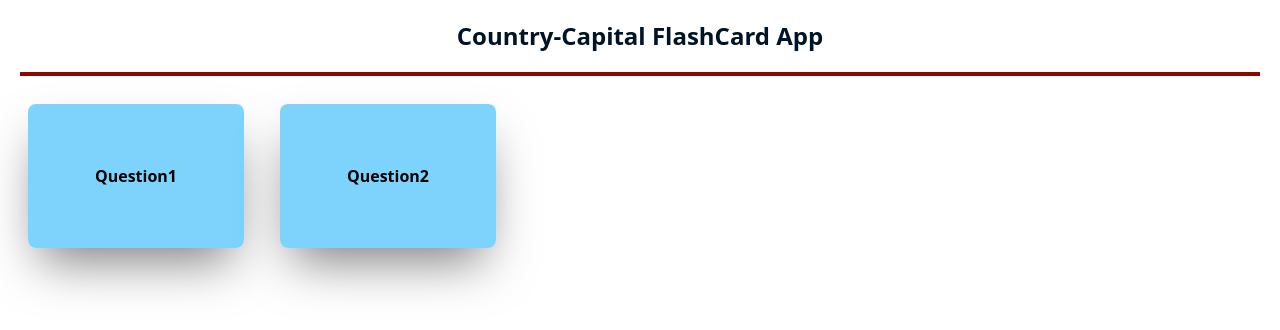
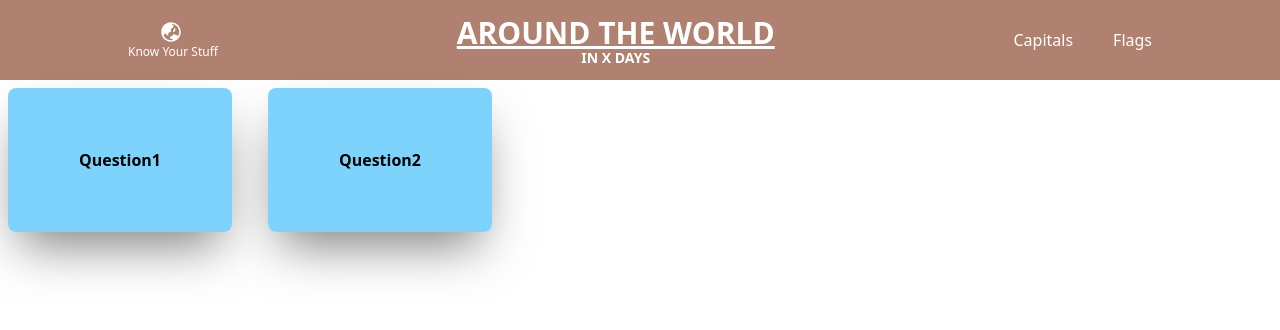
Before and after one commit to AksharaAK/flash-card-app, a React (Create React App) app: page / in a window 1280 px wide. Shown: the top 330 px of the page. Built offline with nearby package versions, Linux system fonts and the light colour scheme; no server answers.

Commit message:
feat: add nav bar

```diff
--- a/src/App.js
+++ b/src/App.js
@@ -1,6 +1,7 @@
 import { useEffect, useState } from "react";
 import FlashCardList from "./Components/FlashCardList";
 import Header from "./Components/Header";
+import GlobeLogo from "./Components/GlobeLogo";
 import SAMPLE from "./data/mock_data";
 import axios from "axios";
 
@@ -37,7 +38,7 @@ export default function App() {
   }, []);
 
   return (
-    <div class="border-box flex h-screen w-screen flex-col overflow-scroll p-5">
+    <div class="border-box flex h-screen w-screen flex-col overflow-scroll">
       <Header />
       <FlashCardList flashcards={flashcards} />
     </div>
--- a/src/Components/Header.jsx
+++ b/src/Components/Header.jsx
@@ -1,10 +1,46 @@
 export const Header = () => {
   return (
-    <div class="mb-5 h-fit w-full border-b-4 border-b-secondary-red pb-5">
-      <h1 class="text-center text-2xl font-bold text-primary-blue">
-        Country-Capital FlashCard App
-      </h1>
-    </div>
+    <nav class="bg-orange-900/60 text-white">
+      <div class="mx-auto max-w-5xl">
+        <div class="flex justify-between">
+          <div>
+            <a href="#" class="flex flex-col items-center py-5">
+              <svg
+                xmlns="http://www.w3.org/2000/svg"
+                viewBox="0 0 24 24"
+                fill="white"
+                class="mr-1 h-6 w-6 "
+              >
+                <path d="M15.75 8.25a.75.75 0 01.75.75c0 1.12-.492 2.126-1.27 2.812a.75.75 0 11-.992-1.124A2.243 2.243 0 0015 9a.75.75 0 01.75-.75z" />
+                <path
+                  fill-rule="evenodd"
+                  d="M12 2.25c-5.385 0-9.75 4.365-9.75 9.75s4.365 9.75 9.75 9.75 9.75-4.365 9.75-9.75S17.385 2.25 12 2.25zM4.575 15.6a8.25 8.25 0 009.348 4.425 1.966 1.966 0 00-1.84-1.275.983.983 0 01-.97-.822l-.073-.437c-.094-.565.25-1.11.8-1.267l.99-.282c.427-.123.783-.418.982-.816l.036-.073a1.453 1.453 0 012.328-.377L16.5 15h.628a2.25 2.25 0 011.983 1.186 8.25 8.25 0 00-6.345-12.4c.044.262.18.503.389.676l1.068.89c.442.369.535 1.01.216 1.49l-.51.766a2.25 2.25 0 01-1.161.886l-.143.048a1.107 1.107 0 00-.57 1.664c.369.555.169 1.307-.427 1.605L9 13.125l.423 1.059a.956.956 0 01-1.652.928l-.679-.906a1.125 1.125 0 00-1.906.172L4.575 15.6z"
+                  clip-rule="evenodd"
+                />
+              </svg>
+
+              <span class="text-xs">Know Your Stuff</span>
+            </a>
+          </div>
+          <div class="flex flex-col items-center justify-center">
+            <h1 class=" text-3xl font-bold uppercase  underline">
+              Around the World
+            </h1>
+            <h6 class=" lead text-sm font-semibold uppercase leading-none">
+              in x days
+            </h6>
+          </div>
+          <div class="flex items-center space-x-10 ">
+            <a href="/capitals" class="py-5">
+              Capitals
+            </a>
+            <a href="/flags" class="py-5">
+              Flags
+            </a>
+          </div>
+        </div>
+      </div>
+    </nav>
   );
 };
 
```
